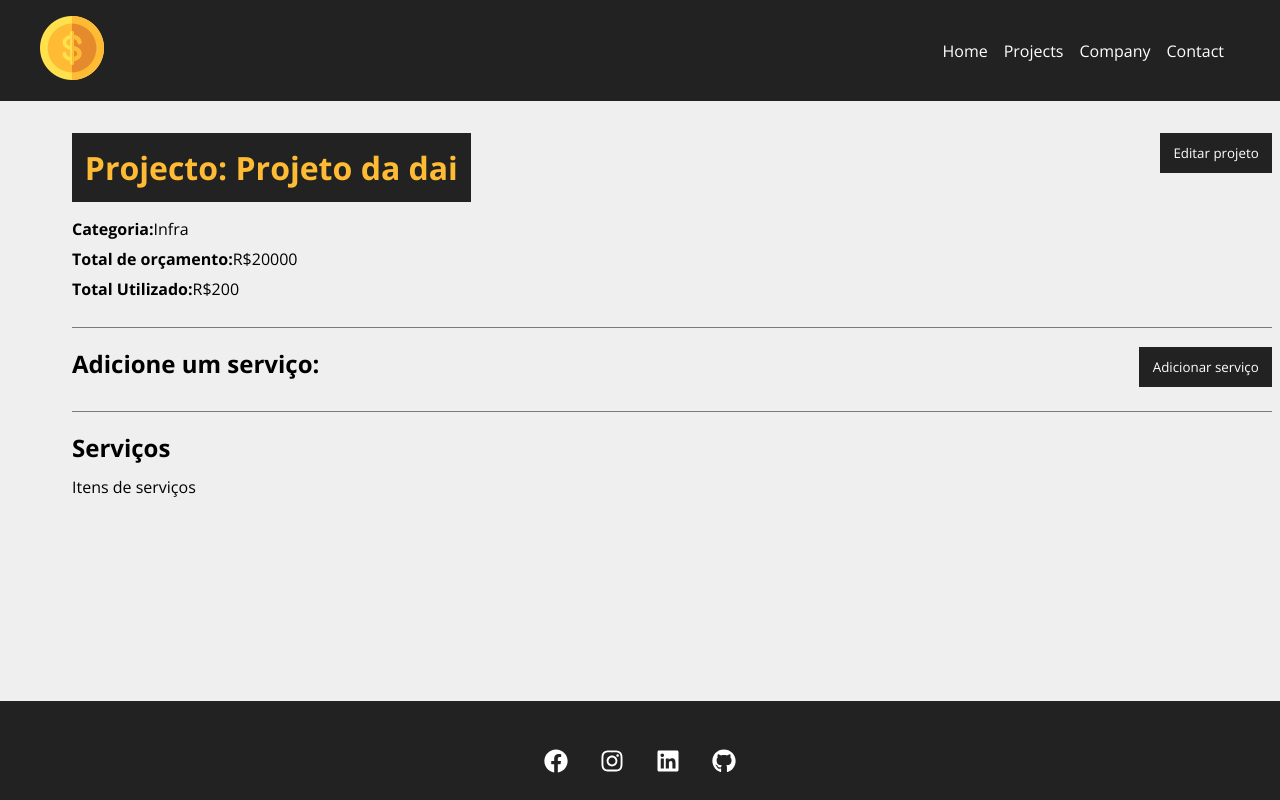
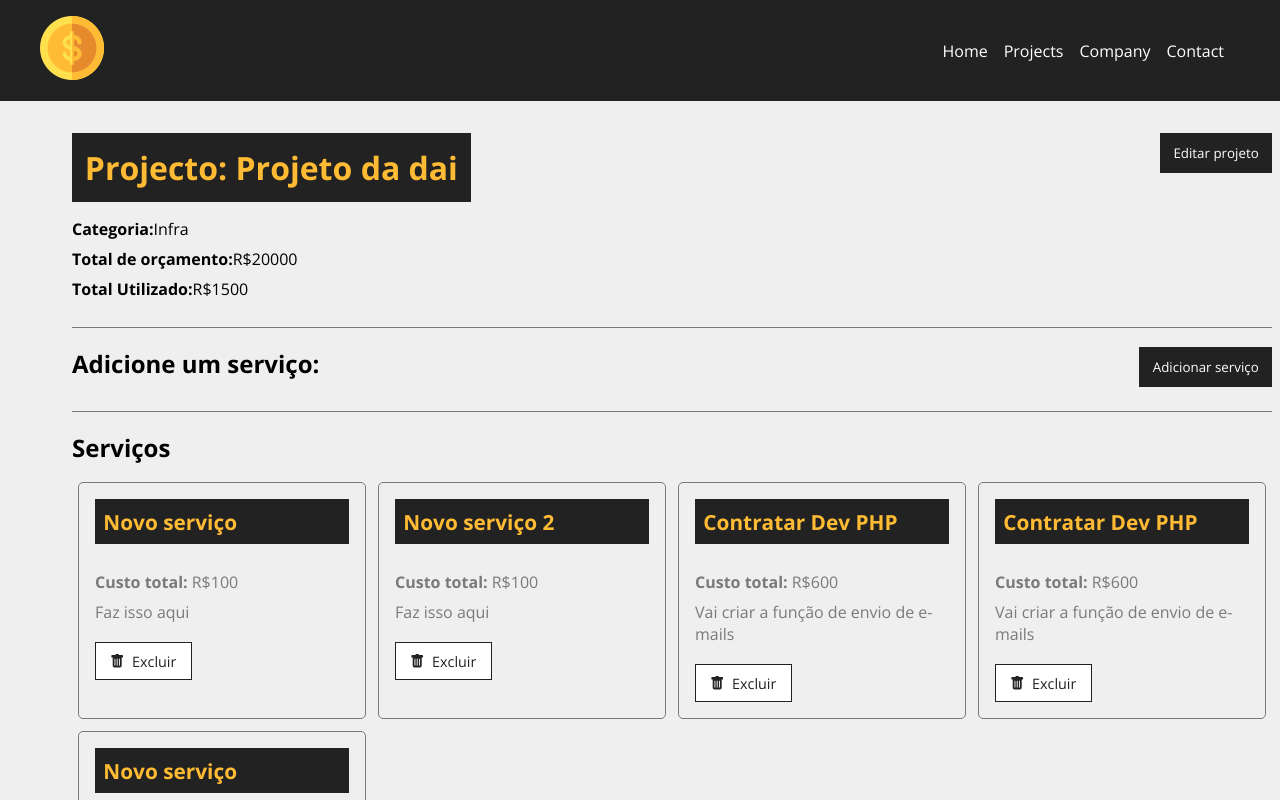
Before and after one commit to alvaro-asouza/costs, a React (Vite) app: page /project/d29a in a window 1280 px wide. Shown: the top 800 px of the page. Built offline with nearby package versions, Linux system fonts and the light colour scheme; data requests are answered from the project's data file.

Commit message:
exibindo os serviços

```diff
--- a/db.json
+++ b/db.json
@@ -19,7 +19,7 @@
         "id": "1",
         "nome": "Infra"
       },
-      "cost": 200,
+      "cost": 1500,
       "services": [
         {
           "name": "Novo serviço",
@@ -32,6 +32,24 @@
           "cost": "100",
           "description": "Faz isso aqui",
           "id": "aac7a3bf-fedf-4a53-bb14-3666e1f5c9ae"
+        },
+        {
+          "name": "Contratar Dev PHP",
+          "cost": "600",
+          "description": "Vai criar a função de envio de e-mails",
+          "id": "6f039250-c53c-4625-8b4a-c43d767e00f7"
+        },
+        {
+          "name": "Contratar Dev PHP",
+          "cost": "600",
+          "description": "Vai criar a função de envio de e-mails",
+          "id": "6f039250-c53c-4625-8b4a-c43d767e00f7"
+        },
+        {
+          "name": "Novo serviço",
+          "cost": "100",
+          "description": "Teste",
+          "id": "177c9737-e827-42fc-9f72-8b7707bf3ca1"
         }
       ]
     }
--- a/src/components/pages/Project.jsx
+++ b/src/components/pages/Project.jsx
@@ -10,12 +10,14 @@ import Container from '../layout/Container'
 import Message from '../layout/Message'
 import ProjectForm from '../project/ProjectForm'
 import ServiceForm from '../services/ServiceForm'
+import ServiceCard from '../services/ServiceCard'
 
 function Project() {
 
     const { id } = useParams()
 
     const [project, setProject] = useState({})
+    const [services, setServices] = useState([])
     const [showProjectForm, setShowProjectForm] = useState(false)
     const [showServiceForm, setShowServiceForm] = useState(false)
     const [message, setMessage] = useState('')
@@ -32,6 +34,7 @@ function Project() {
                 .then((resp) => resp.json())
                 .then((data) => {
                     setProject(data)
+                    setServices(data.services)
                 })
                 .catch((err) => console.log(err))
         }, 300)
@@ -102,10 +105,14 @@ function Project() {
         .then((resp) => resp.json())
         .then((data) => {
             // exibir os serviços
-            console.log(data);
+            setShowServiceForm(false)
 
         })
         .catch((err) => console.error(err))
+    }
+
+    function removeService(id) {
+
     }
 
     function toggleProjectForm() {
@@ -166,7 +173,19 @@ function Project() {
                         </div>
                         <h2>Serviços</h2>
                         <Container customClass="start">
-                                <p>Itens de serviços</p>
+                                {services.length > 0 &&
+                                    services.map((service) => (
+                                        <ServiceCard
+                                            id={service.id}
+                                            name={service.name}
+                                            cost={service.cost}
+                                            description={service.description}
+                                            key={service.id}
+                                            handleRemove={removeService}
+                                        />
+                                    ))
+                                }
+                                {services.length === 0 && <p>Não há serviços cadastrados.</p>}
                         </Container>
                     </Container>
                 </div>
--- /dev/null
+++ b/src/components/services/ServiceCard.jsx
@@ -0,0 +1,28 @@
+import styles from '../project/ProjectCard.module.css';
+
+import { BsFillTrashFill } from 'react-icons/bs';
+
+function ServiceCard({ id, name, description, cost, handleRemove }) {
+    const  remove = (e) => {
+
+    }
+    return(
+        <div className={styles.project_card}>
+            <h4>{name}</h4>
+            <p>
+                <span>Custo total:</span> R${cost}
+            </p>
+            <p>
+                {description}
+            </p>
+            <div className={styles.project_card_actions}>
+                <button onClick={remove}>
+                    <BsFillTrashFill />
+                    Excluir
+                </button>
+            </div>
+        </div>
+    )
+}
+
+export default ServiceCard;
```
